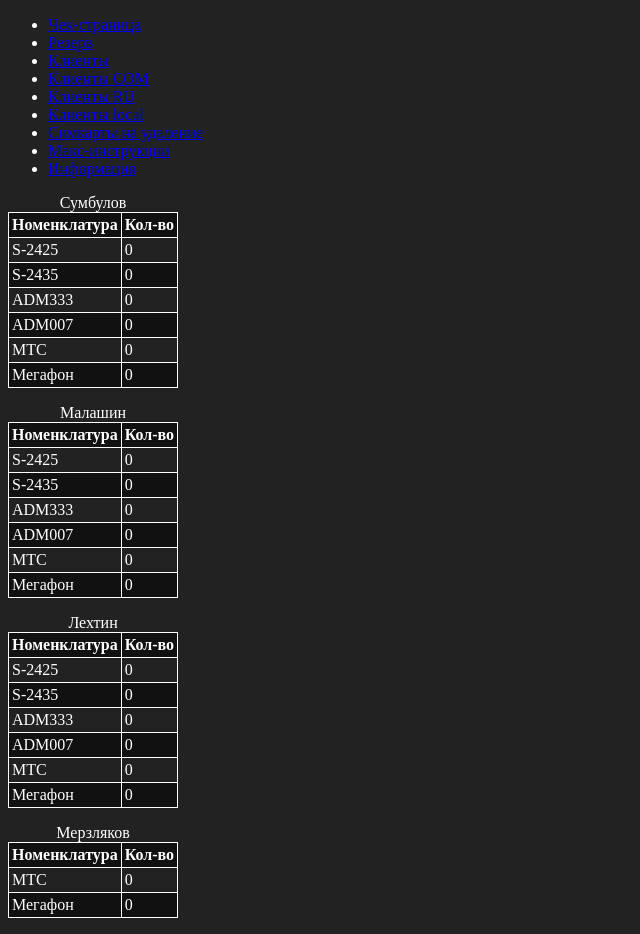
After one commit to Dru247/first_project, a Django app: page /reserve/ in a window 1280 px wide. The commit adds this page. Shown: the whole page, without its empty margins (0-640 px from the left). Run offline with Django 3.2, Linux system fonts and the light colour scheme; the visitor is signed in with stand-in values (Sample User, id 1); data that the repository does not hold is empty.

Commit message:
add_reserve-html

```diff
--- /dev/null
+++ b/general/general_app/templates/general_app/reserve.html
@@ -0,0 +1,112 @@
+{% extends 'base.html' %}
+{% block title %}Резерв{% endblock %}
+{% block content %}
+<table>
+  <caption>Сумбулов</caption>
+  <tr>
+    <th>Номенклатура</th>
+    <th>Кол-во</th>
+  </tr>
+  <tr>
+    <td>S-2425</td>
+    <td>{{ symb_2425 }}</td>
+  </tr>
+  <tr>
+    <td>S-2435</td>
+    <td>{{ symb_2435 }}</td>
+  </tr>
+  <tr>
+    <td>ADM333</td>
+    <td>{{ symb_333 }}</td>
+  </tr>
+  <tr>
+    <td>ADM007</td>
+    <td>{{ symb_007 }}</td>
+  </tr>
+    <tr>
+    <td>МТС</td>
+    <td>{{ symb_mts }}</td>
+  </tr>
+  <tr>
+    <td>Мегафон</td>
+    <td>{{ symb_mega }}</td>
+  </tr>
+</table>
+<p><table>
+  <caption>Малашин</caption>
+  <tr>
+    <th>Номенклатура</th>
+    <th>Кол-во</th>
+  </tr>
+  <tr>
+    <td>S-2425</td>
+    <td>{{ malash_2425 }}</td>
+  </tr>
+  <tr>
+    <td>S-2435</td>
+    <td>{{ malash_2435 }}</td>
+  </tr>
+  <tr>
+    <td>ADM333</td>
+    <td>{{ malash_333 }}</td>
+  </tr>
+  <tr>
+    <td>ADM007</td>
+    <td>{{ malash_007 }}</td>
+  </tr>
+    <tr>
+    <td>МТС</td>
+    <td>{{ malash_mts }}</td>
+  </tr>
+  <tr>
+    <td>Мегафон</td>
+    <td>{{ malash_mega }}</td>
+  </tr>
+</table></p>
+<p><table>
+  <caption>Лехтин</caption>
+  <tr>
+    <th>Номенклатура</th>
+    <th>Кол-во</th>
+  </tr>
+  <tr>
+    <td>S-2425</td>
+    <td>{{ leht_2425 }}</td>
+  </tr>
+  <tr>
+    <td>S-2435</td>
+    <td>{{ leht_2435 }}</td>
+  </tr>
+  <tr>
+    <td>ADM333</td>
+    <td>{{ leht_333 }}</td>
+  </tr>
+  <tr>
+    <td>ADM007</td>
+    <td>{{ leht_007 }}</td>
+  </tr>
+  <tr>
+    <td>МТС</td>
+    <td>{{ leht_mts }}</td>
+  </tr>
+  <tr>
+    <td>Мегафон</td>
+    <td>{{ leht_mega }}</td>
+  </tr>
+</table></p>
+<p><table>
+  <caption>Мерзляков</caption>
+  <tr>
+    <th>Номенклатура</th>
+    <th>Кол-во</th>
+  </tr>
+  <tr>
+    <td>МТС</td>
+    <td>{{ mersl_mts }}</td>
+  </tr>
+  <tr>
+    <td>Мегафон</td>
+    <td>{{ mersl_mega }}</td>
+  </tr>
+</table></p>
+{% endblock %}
--- a/general/general_app/urls.py
+++ b/general/general_app/urls.py
@@ -5,6 +5,7 @@ from . import views
 app_name = 'general_app'
 urlpatterns = [
     path('', views.index_view, name='index-view'),
+    path('reserve/', views.reserve_view, name='reserve-view'),
     path('clients/', views.clients_view, name='clients-view'),
     path('deletesim/', views.delete_sim_view, name='delete-sim-view'),
     path('maks-func/', views.maks_view, name='maks-func-view'),
--- a/general/general_app/views.py
+++ b/general/general_app/views.py
@@ -5,8 +5,9 @@ from django.db.models import Count, Q
 from django.shortcuts import get_object_or_404, render
 from django.db.models import Max
 
-from .models import (Human, SimCards, Terminals, WialonObject,
-                     WialonObjectActive, WialonUser, WialonServer, Company, UserCompany)
+from .models import (Human, SimCards, Terminals, WialonObject, HumanTerminalPresence,
+                     WialonObjectActive, WialonUser, WialonServer, Company, UserCompany,
+                     HumanSimPresence)
 
 
 @login_required
@@ -128,3 +129,55 @@ def maks_view(request):
 @login_required
 def info_view(request):
     return render(request, 'general_app/info_list.html')
+
+
+@login_required
+def reserve_view(request):
+    symb_2425 = HumanTerminalPresence.objects.filter(terminal__model__model='Smart S-2425').filter(human__id='151').count()
+    symb_2435 = HumanTerminalPresence.objects.filter(terminal__model__model='Smart S-2435').filter(human__id='151').count()
+    symb_333 = HumanTerminalPresence.objects.filter(terminal__model__model='ADM333').filter(human__id='151').count()
+    symb_007 = HumanTerminalPresence.objects.filter(terminal__model__model='ADM007 BLE в прикуриватель').filter(human__id='151').count()
+    symb_mts = HumanSimPresence.objects.filter(simcard__operator__name='МТС').filter(human__id='151').count()
+    symb_mega = HumanSimPresence.objects.filter(simcard__operator__name='Мегафон').filter(human__id='151').count()
+
+    malash_2425 = HumanTerminalPresence.objects.filter(terminal__model__model='Smart S-2425').filter(human__id='154').count()
+    malash_2435 = HumanTerminalPresence.objects.filter(terminal__model__model='Smart S-2435').filter(human__id='154').count()
+    malash_333 = HumanTerminalPresence.objects.filter(terminal__model__model='ADM333').filter(human__id='154').count()
+    malash_007 = HumanTerminalPresence.objects.filter(terminal__model__model='ADM007 BLE в прикуриватель').filter(human__id='154').count()
+    malash_mts = HumanSimPresence.objects.filter(simcard__operator__name='МТС').filter(human__id='154').count()
+    malash_mega = HumanSimPresence.objects.filter(simcard__operator__name='Мегафон').filter(human__id='154').count()
+
+    leht_2425 = HumanTerminalPresence.objects.filter(terminal__model__model='Smart S-2425').filter(human__id='152').count()
+    leht_2435 = HumanTerminalPresence.objects.filter(terminal__model__model='Smart S-2435').filter(human__id='152').count()
+    leht_333 = HumanTerminalPresence.objects.filter(terminal__model__model='ADM333').filter(human__id='152').count()
+    leht_007 = HumanTerminalPresence.objects.filter(terminal__model__model='ADM007 BLE в прикуриватель').filter(human__id='152').count()
+    leht_mts = HumanSimPresence.objects.filter(simcard__operator__name='МТС').filter(human__id='152').count()
+    leht_mega = HumanSimPresence.objects.filter(simcard__operator__name='Мегафон').filter(human__id='152').count()
+
+    mersl_mts = HumanSimPresence.objects.filter(simcard__operator__name='МТС').filter(human__id='673').count()
+    mersl_mega = HumanSimPresence.objects.filter(simcard__operator__name='Мегафон').filter(human__id='673').count()
+
+    context = {
+        'symb_2425': symb_2425,
+        'symb_2435': symb_2435,
+        'symb_333': symb_333,
+        'symb_007': symb_007,
+        'symb_mts': symb_mts,
+        'symb_mega': symb_mega,
+        'malash_2425': malash_2425,
+        'malash_2435': malash_2435,
+        'malash_333': malash_333,
+        'malash_007': malash_007,
+        'malash_mts': malash_mts,
+        'malash_mega': malash_mega,
+        'leht_2425': leht_2425,
+        'leht_2435': leht_2435,
+        'leht_333': leht_333,
+        'leht_007': leht_007,
+        'leht_mts': leht_mts,
+        'leht_mega': leht_mega,
+        'mersl_mts': mersl_mts,
+        'mersl_mega': mersl_mega
+
+    }
+    return render(request, 'general_app/reserve.html', context=context)
--- a/general/templates/includes/menu.html
+++ b/general/templates/includes/menu.html
@@ -3,6 +3,11 @@
     <li>
       <a href="{% url 'general_app:index-view' %}">
         Чек-страница
+      </a>
+    </li>
+        <li>
+      <a href="{% url 'general_app:reserve-view' %}">
+        Резерв
       </a>
     </li>
     <li>
```
